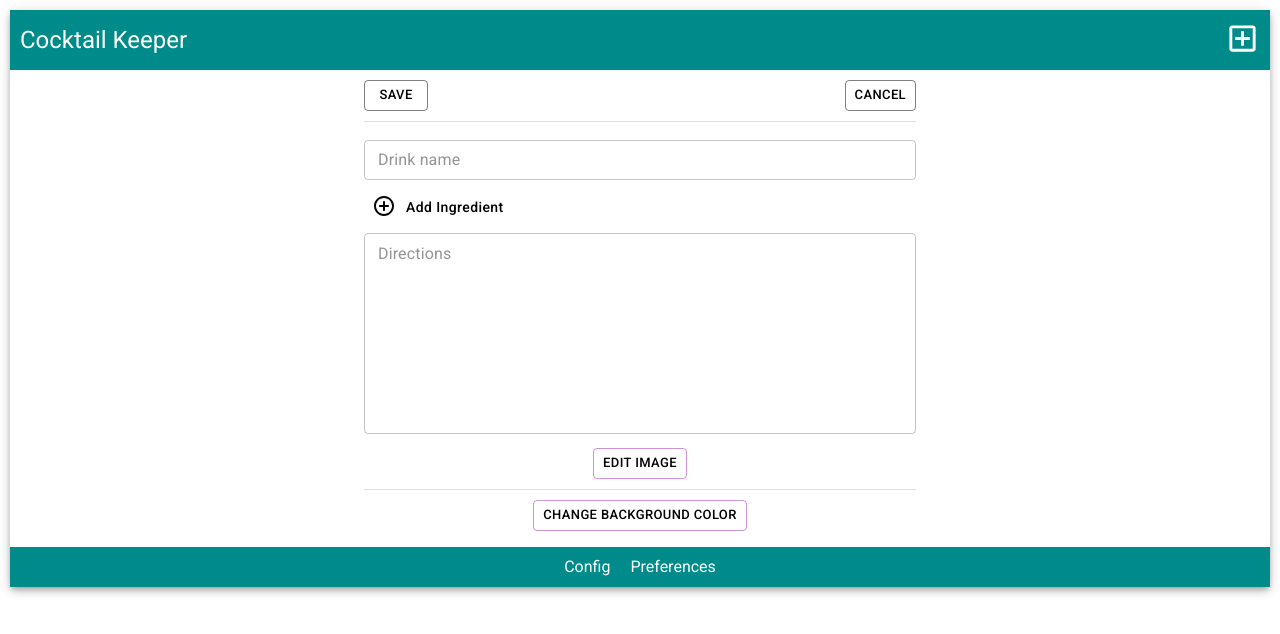
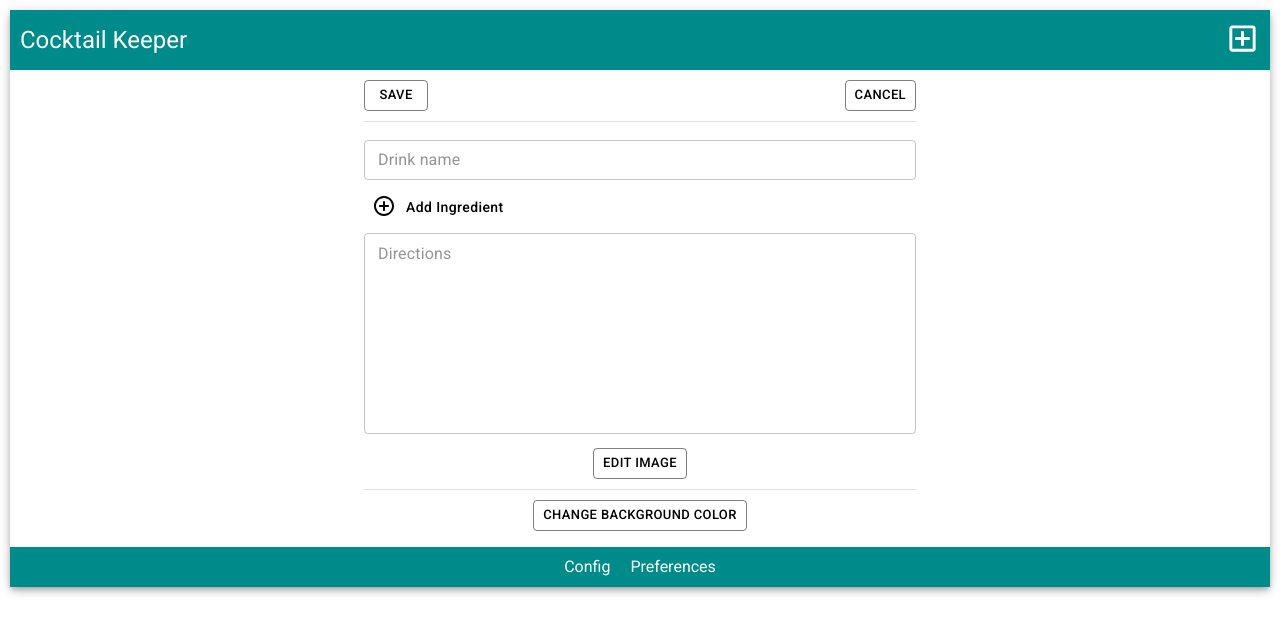
Before and after one commit to thisiscmt/CocktailKeeper, a React (Create React App) app: page /recipe in a window 1280 px wide. Shown: the top 634 px of the page. Built offline with nearby package versions, Linux system fonts and the light colour scheme; a web font is replaced by a local one.

Commit message:
Assorted styling fixes

```diff
--- a/src/components/ColorSelectorModal/ColorSelectorModal.js
+++ b/src/components/ColorSelectorModal/ColorSelectorModal.js
@@ -1,7 +1,8 @@
 import React, {useRef, useState} from 'react';
-import { Button, Dialog, DialogTitle, DialogContent, DialogActions } from '@mui/material';
+import {Button, Dialog, DialogTitle, DialogContent, DialogActions, ThemeProvider} from '@mui/material';
 import { CheckCircleOutlineOutlined } from '@mui/icons-material';
 import { makeStyles } from 'tss-react/mui';
+import * as ThemeService from '../../services/themeService';
 
 const colorLibrary = require('../../data/colors.json');
 
@@ -51,6 +52,7 @@ const useStyles = makeStyles()(() => ({
 
 const ColorSelectorModal = (props) => {
     const { classes, cx } = useStyles(props);
+    const theme = ThemeService.buildThemeConfig();
     const [ open, setOpen ] = useState(false);
     const [ selectedColor, setSelectedColor ] = useState(props.colorCode);
     const [ selectedTextColor, setSelectedTextColor ] = useState(props.colorCode === '#FFFFFF' ? '#000000' : '#FFFFFF');
@@ -93,12 +95,19 @@ const ColorSelectorModal = (props) => {
     };
 
     return (
-        <div>
+        <ThemeProvider theme={theme}>
             <Button
                 onClick={handleOpen}
                 variant='outlined'
-                color='secondary'
                 size='small'
+                sx={{
+                    color: props.textColor,
+                    borderColor: `${props.textColor}7F`,
+
+                    '&:hover': {
+                        borderColor: props.textColor
+                    }
+                }}
             >
                 CHANGE BACKGROUND COLOR
             </Button>
@@ -144,7 +153,7 @@ const ColorSelectorModal = (props) => {
                     </Button>
                 </DialogActions>
             </Dialog>
-        </div>
+        </ThemeProvider>
     );
 }
 
--- a/src/components/DeleteConfirmationModal/DeleteConfirmationModal.js
+++ b/src/components/DeleteConfirmationModal/DeleteConfirmationModal.js
@@ -25,8 +25,8 @@ const useStyles = makeStyles()(() => ({
 
 const DeleteConfirmationModal = (props) => {
     const { classes, cx } = useStyles(props);
+    const theme = ThemeService.buildThemeConfig();
     const [ open, setOpen ] = useState(false);
-    const theme = ThemeService.buildThemeConfig(null);
 
     const handleOpen = () => {
         setOpen(true);
@@ -43,8 +43,20 @@ const DeleteConfirmationModal = (props) => {
     };
 
     return (
-        <div>
-            <Button variant='outlined' color='secondary' size='small' onClick={handleOpen}>
+        <ThemeProvider theme={theme}>
+            <Button
+                onClick={handleOpen}
+                variant='outlined'
+                size='small'
+                sx={{
+                    color: props.textColor,
+                    borderColor: `${props.textColor}7F`,
+
+                    '&:hover': {
+                        borderColor: props.textColor
+                    }
+                }}
+            >
                 Delete Recipe
             </Button>
 
@@ -69,10 +81,10 @@ const DeleteConfirmationModal = (props) => {
 
                 <DialogActions className={cx(classes.content)}>
                     <Button onClick={handleDelete} className={cx(classes.modalAction)} variant='outlined' size='small'>Yes</Button>
-                    <Button onClick={() => handleClose({}, 'cancel')} className={cx(classes.modalAction)} variant='outlined' size='small'>No</Button>
+                    <Button onClick={() => handleClose({}, 'cancel')} className={cx(classes.modalAction)} variant='outlined' color='secondary' size='small'>No</Button>
                 </DialogActions>
             </Dialog>
-        </div>
+        </ThemeProvider>
     );
 }
 
--- a/src/components/ImageSelectorModal/ImageSelectorModal.js
+++ b/src/components/ImageSelectorModal/ImageSelectorModal.js
@@ -1,6 +1,8 @@
 import React, { useRef, useState } from 'react';
-import { Button, Dialog, DialogTitle, DialogContent, DialogActions } from '@mui/material';
+import {Button, Dialog, DialogTitle, DialogContent, DialogActions, ThemeProvider} from '@mui/material';
 import { makeStyles } from 'tss-react/mui';
+
+import * as ThemeService from '../../services/themeService';
 
 const imageLibrary = require('../../data/images.json');
 
@@ -49,6 +51,7 @@ const useStyles = makeStyles()(() => ({
 
 const ImageSelectorModal = (props) => {
     const { classes, cx } = useStyles(props);
+    const theme = ThemeService.buildThemeConfig();
     const imageBaseURL = window.location.protocol + '//' + window.location.host + '/images'
 
     const [ selectedImage, setSelectedImage ] = useState(props.drinkImage);
@@ -94,7 +97,7 @@ const ImageSelectorModal = (props) => {
     };
 
     return (
-        <div>
+        <ThemeProvider theme={theme}>
             <div className='drink-image-container'>
                 {
                     props.drinkImageViewFile &&
@@ -104,9 +107,17 @@ const ImageSelectorModal = (props) => {
 
             <Button
                 onClick={handleOpen}
+                sx={{
+                    color: props.textColor,
+                    borderColor: `${props.textColor}7F`,
+
+                    '&:hover': {
+                        borderColor: props.textColor
+                    }
+                }}
                 variant='outlined'
-                color='secondary'
                 size='small'
+
             >
                 EDIT IMAGE
             </Button>
@@ -116,7 +127,6 @@ const ImageSelectorModal = (props) => {
                 onClose={handleClose}
                 maxWidth='xs'
                 fullWidth={true}
-                classes={{ paper: cx(classes.dialogPaper) }}
             >
                 <DialogTitle className={cx(classes.title)}>Select Drink Image</DialogTitle>
 
@@ -145,7 +155,7 @@ const ImageSelectorModal = (props) => {
                 </DialogContent>
 
                 <DialogActions className={cx(classes.dialogActions)}>
-                    <Button onClick={handleSave} className={cx(classes.defaultButtonColor)} color='primary' variant='outlined' size='small'>
+                    <Button onClick={handleSave} className={cx(classes.defaultButtonColor)} variant='outlined' size='small'>
                         Save
                     </Button>
                     <Button onClick={() => handleClose({}, 'cancel')} className={cx(classes.defaultButtonColor)} variant='outlined' color='secondary' size='small'>
@@ -153,7 +163,7 @@ const ImageSelectorModal = (props) => {
                     </Button>
                 </DialogActions>
             </Dialog>
-        </div>
+        </ThemeProvider>
     );
 }
 
--- a/src/components/QtyModal/QtyModal.js
+++ b/src/components/QtyModal/QtyModal.js
@@ -27,12 +27,11 @@ const useStyles = makeStyles()(() => ({
     qtyDesc: {
         fontSize: '14px',
         fontStyle: 'italic',
-        width: '75px'
+        width: '90px'
     },
 
     qtyDescValue: {
-        border: 0,
-        padding: '3px 2px 2px 2px',
+        padding: '2px 4px',
     },
 
     dialogActions: {
@@ -53,7 +52,7 @@ const useStyles = makeStyles()(() => ({
 
 const QtyModal = (props) => {
     const { classes, cx } = useStyles(props);
-    const theme = ThemeService.buildThemeConfig(props.recipe);
+    const theme = ThemeService.buildThemeConfig();
     const [ open, setOpen ] = useState(false);
     const [ ingredient, setIngredient ] = useState(props.ingredient);
     const [ qtyDesc, setQtyDesc ] = useState(props.ingredient.qtyDesc);
@@ -122,19 +121,17 @@ const QtyModal = (props) => {
 
     return (
         <ThemeProvider theme={theme}>
-            <div>
             <Button
                 onClick={handleOpen}
                 className={ ingredient.qtyDesc ? `${cx(classes.qtyDesc)} ${cx(classes.qtyDescValue)}` : cx(classes.qtyDesc) }
                 sx={{
                     color: props.textColor,
-                        borderColor: props.textColor,
+                    borderColor: `${props.textColor}7F`,
 
                     '&:hover': {
                         borderColor: props.textColor
                     }
                 }}
-                    style={{  }}
                 variant='outlined'
                 size='medium'
             >
@@ -219,13 +216,13 @@ const QtyModal = (props) => {
                         onClick={() => handleClose({}, 'cancel')}
                         className={cx(classes.defaultButtonColor)}
                         variant='outlined'
+                        color='secondary'
                         size='small'
                     >
                         Cancel
                     </Button>
                 </DialogActions>
             </Dialog>
-            </div>
         </ThemeProvider>
     );
 }
--- a/src/pages/EditRecipe/EditRecipe.js
+++ b/src/pages/EditRecipe/EditRecipe.js
@@ -36,18 +36,18 @@ const useStyles = makeStyles()(() => ({
 
     ingredient: {
         alignItems: 'center',
+        gap: '10px',
         padding: 0
+    },
+
+    ingredientName: {
+        flexGrow: 2,
+        marginTop: '5px'
     },
 
     newIngredient: {
         padding: 0,
         paddingTop: '2px'
-    },
-
-    ingredientName: {
-        marginLeft: '10px',
-        marginTop: '5px',
-        width: '100%'
     },
 
     editImage: {
@@ -347,6 +347,7 @@ const EditRecipe = (props) => {
                                     drinkImage={recipe.drinkImage}
                                     drinkImageViewFile={recipe.drinkImageViewFile}
                                     drinkImageSelectionFile={recipe.drinkImageSelectionFile}
+                                    textColor={recipe.textColor}
                                     onSave={handleSaveImage}
                                 />
                             </div>
@@ -354,7 +355,7 @@ const EditRecipe = (props) => {
                             <Divider variant='fullWidth' />
 
                             <div className={cx(classes.changeBackgroundColor)}>
-                                <ColorSelectorModal colorCode={recipe.backgroundColor} onSave={handleSaveBackgroundColor} />
+                                <ColorSelectorModal colorCode={recipe.backgroundColor} onSave={handleSaveBackgroundColor} textColor={recipe.textColor} />
                             </div>
 
                             {
@@ -363,7 +364,7 @@ const EditRecipe = (props) => {
                                     <Divider variant='fullWidth' className='divider' />
 
                                     <div className={cx(classes.bottomControls)}>
-                                        <DeleteConfirmationModal onDelete={handleDelete} />
+                                        <DeleteConfirmationModal onDelete={handleDelete} textColor={recipe.textColor} />
                                     </div>
                                 </div>
                             }
--- a/src/pages/Home/Home.js
+++ b/src/pages/Home/Home.js
@@ -84,7 +84,7 @@ const Home = (props) => {
                                                                         to={`/recipe/${encodeURIComponent(recipe.name)}`}
                                                                         style={
                                                                             recipe.backgroundColor ?
-                                                                                {backgroundColor: recipe.backgroundColor, color: recipe.textColor} :
+                                                                                {backgroundColor: recipe.backgroundColor, color: recipe.textColor, borderColor: recipe.backgroundColor} :
                                                                                 null
                                                                         }
                                                                         className={cx(classes.recipeLink)}
```
Lines whose indentation alone changed are shown as unchanged.
